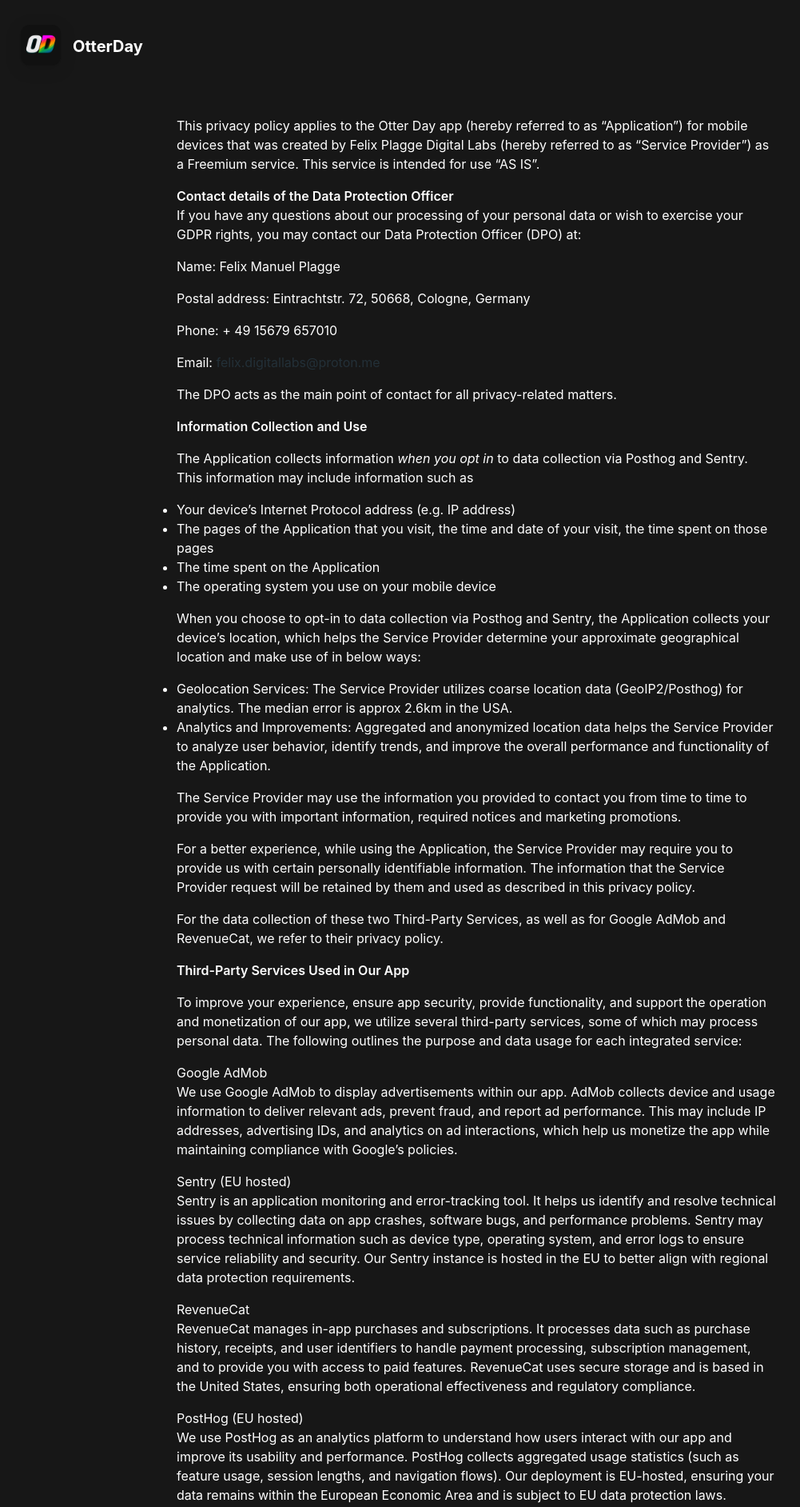
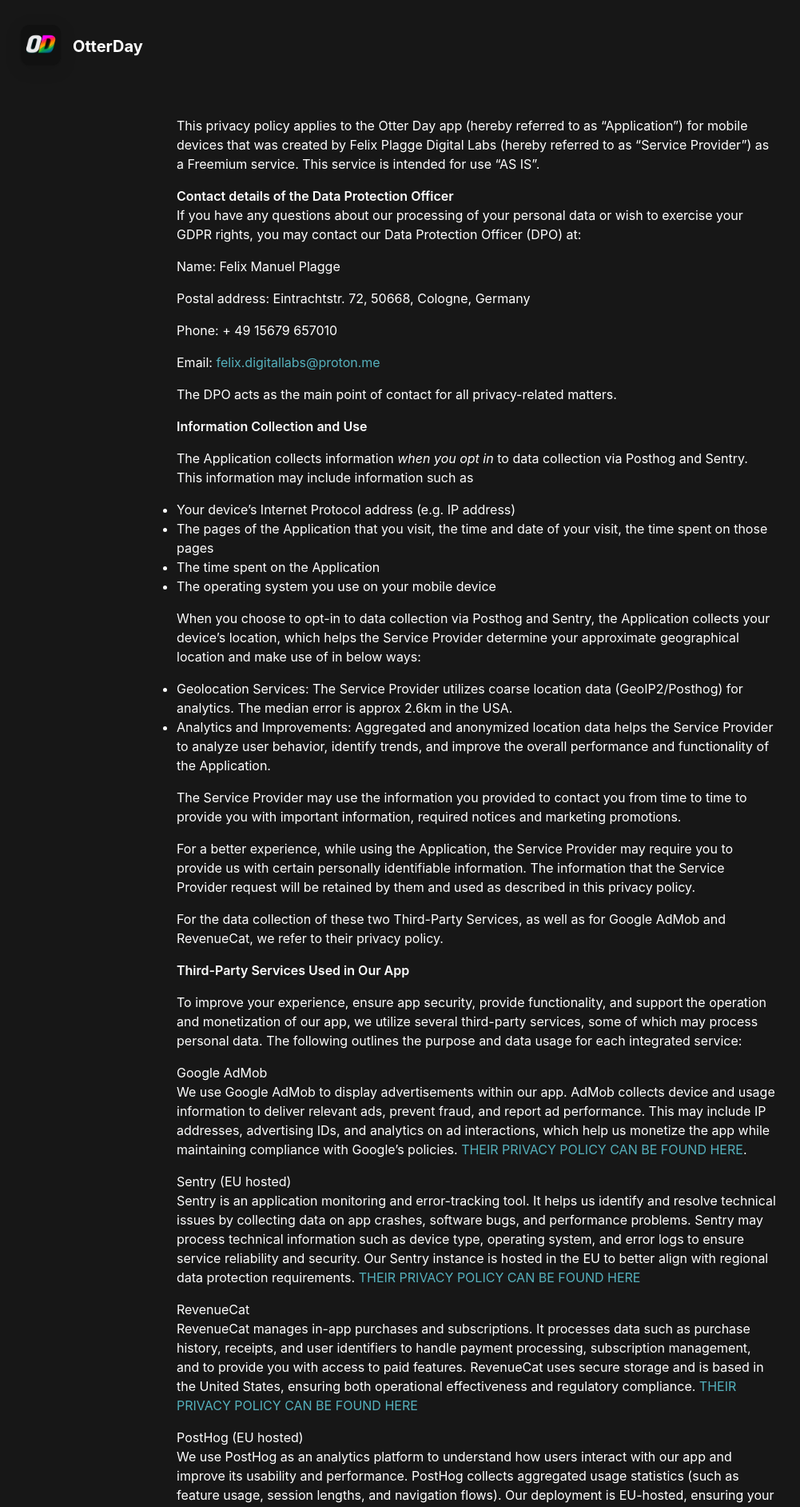
Before and after one commit to fior-di-latte/otter_landing_page, a Jekyll site: the page built from _pages/privacypolicy.md, in a window 1280 px wide. Shown: the top 1884 px of the page at 80% size, without its empty margins (44-1045 px from the left). Built offline with Jekyll 4.4.1, drawn with Linux system fonts in a browser that asks for light colours; nearby versions of some CDN libraries; some web fonts are replaced; some of the changed text lies outside the part shown.

Commit message:
link color and links and punctuation

```diff
--- a/_config.yml
+++ b/_config.yml
@@ -73,7 +73,7 @@ device_color                              : black
 
 body_background_color                     : "#171717"
 
-link_color                                : "#233038"
+link_color                                : "#55B1BD"
 
 app_title_color                           : "#ffffff"
 app_price_color                           : "#ffffff"
--- a/_pages/privacypolicy.md
+++ b/_pages/privacypolicy.md
@@ -43,18 +43,18 @@ For the data collection of these two Third-Party Services, as well as for Google
 To improve your experience, ensure app security, provide functionality, and support the operation and monetization of our app, we utilize several third-party services, some of which may process personal data. The following outlines the purpose and data usage for each integrated service:
 
 Google AdMob
-We use Google AdMob to display advertisements within our app. AdMob collects device and usage information to deliver relevant ads, prevent fraud, and report ad performance. This may include IP addresses, advertising IDs, and analytics on ad interactions, which help us monetize the app while maintaining compliance with Google’s policies[](https://support.google.com/admob/answer/6128543?hl=en).
+We use Google AdMob to display advertisements within our app. AdMob collects device and usage information to deliver relevant ads, prevent fraud, and report ad performance. This may include IP addresses, advertising IDs, and analytics on ad interactions, which help us monetize the app while maintaining compliance with Google’s policies. [THEIR PRIVACY POLICY CAN BE FOUND HERE](https://support.google.com/admob/answer/6128543?hl=en).
 
 Sentry (EU hosted)
-Sentry is an application monitoring and error-tracking tool. It helps us identify and resolve technical issues by collecting data on app crashes, software bugs, and performance problems. Sentry may process technical information such as device type, operating system, and error logs to ensure service reliability and security. Our Sentry instance is hosted in the EU to better align with regional data protection requirements[](https://sentry.io/privacy/).
+Sentry is an application monitoring and error-tracking tool. It helps us identify and resolve technical issues by collecting data on app crashes, software bugs, and performance problems. Sentry may process technical information such as device type, operating system, and error logs to ensure service reliability and security. Our Sentry instance is hosted in the EU to better align with regional data protection requirements. [THEIR PRIVACY POLICY CAN BE FOUND HERE](https://sentry.io/privacy/)
 
 RevenueCat
-RevenueCat manages in-app purchases and subscriptions. It processes data such as purchase history, receipts, and user identifiers to handle payment processing, subscription management, and to provide you with access to paid features. RevenueCat uses secure storage and is based in the United States, ensuring both operational effectiveness and regulatory compliance[](https://www.revenuecat.com/privacy).
+RevenueCat manages in-app purchases and subscriptions. It processes data such as purchase history, receipts, and user identifiers to handle payment processing, subscription management, and to provide you with access to paid features. RevenueCat uses secure storage and is based in the United States, ensuring both operational effectiveness and regulatory compliance. [THEIR PRIVACY POLICY CAN BE FOUND HERE](https://www.revenuecat.com/privacy)
 
 PostHog (EU hosted)
-We use PostHog as an analytics platform to understand how users interact with our app and improve its usability and performance. PostHog collects aggregated usage statistics (such as feature usage, session lengths, and navigation flows). Our deployment is EU-hosted, ensuring your data remains within the European Economic Area and is subject to EU data protection laws.
+We use PostHog as an analytics platform to understand how users interact with our app and improve its usability and performance. PostHog collects aggregated usage statistics (such as feature usage, session lengths, and navigation flows). Our deployment is EU-hosted, ensuring your data remains within the European Economic Area and is subject to EU data protection laws. [THEIR PRIVACY POLICY CAN BE FOUND HERE](https://posthog.com/terms)
 
-For each service, personal data is only collected and processed for the stated purposes, based on legitimate interest, contractual necessity, or—where required—your explicit consent. Where possible, data is stored and processed within the EU, and transfers outside the EU are safeguarded with appropriate legal mechanisms such as Standard Contractual Clauses or adequacy decisions. [](https://posthog.com/terms)
+For each service, personal data is only collected and processed for the stated purposes, based on legitimate interest, contractual necessity, or—where required—your explicit consent. Where possible, data is stored and processed within the EU, and transfers outside the EU are safeguarded with appropriate legal mechanisms such as Standard Contractual Clauses or adequacy decisions.
 
 You may contact us at any time to exercise your data subject rights, including access, rectification, erasure, or objection to processing as set forth in the GDPR.
 
```
